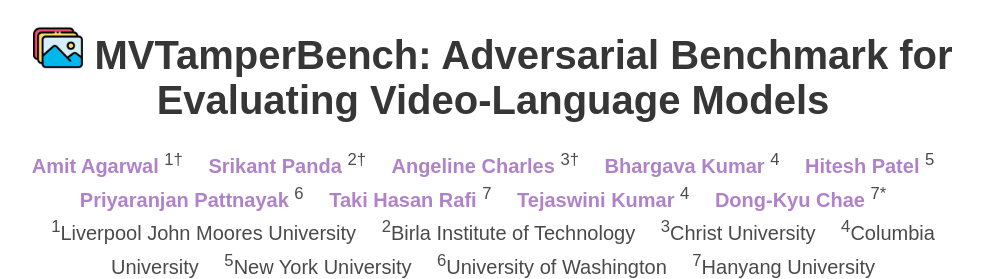
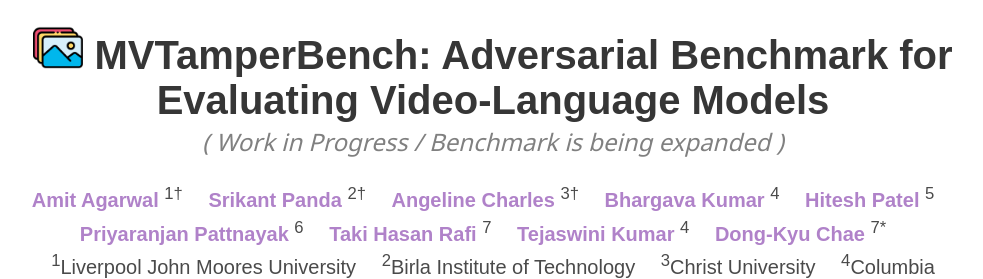
Before and after one commit to amitbcp/MVTamperBench, a plain HTML site: page docs/index.html in a window 1280 px wide. Shown: the part 74-353 px from the top of the page, without its empty margins (147-1130 px from the left). Drawn offline with nearby package versions, Linux system fonts and the light colour scheme; some icons are missing; a web font is replaced by a local one.

Commit message:
Added work in progress

```diff
--- a/docs/index.html
+++ b/docs/index.html
@@ -92,6 +92,10 @@
         <div class="columns is-centered">
           <div class="column has-text-centered">
             <h1 class="title is-2 publication-title"><img src="static/images/icon.png" width="50" /> MVTamperBench: Adversarial Benchmark for Evaluating Video-Language Models</h1>
+            <p class="subtitle is-4 has-text-centered" style="color: gray; font-style: italic;">
+              ( Work in Progress / Benchmark is being expanded )
+            </p>
+
             <div class="is-size-5 publication-authors">
               <!-- Paper authors -->
               <span class="author-block">
```
